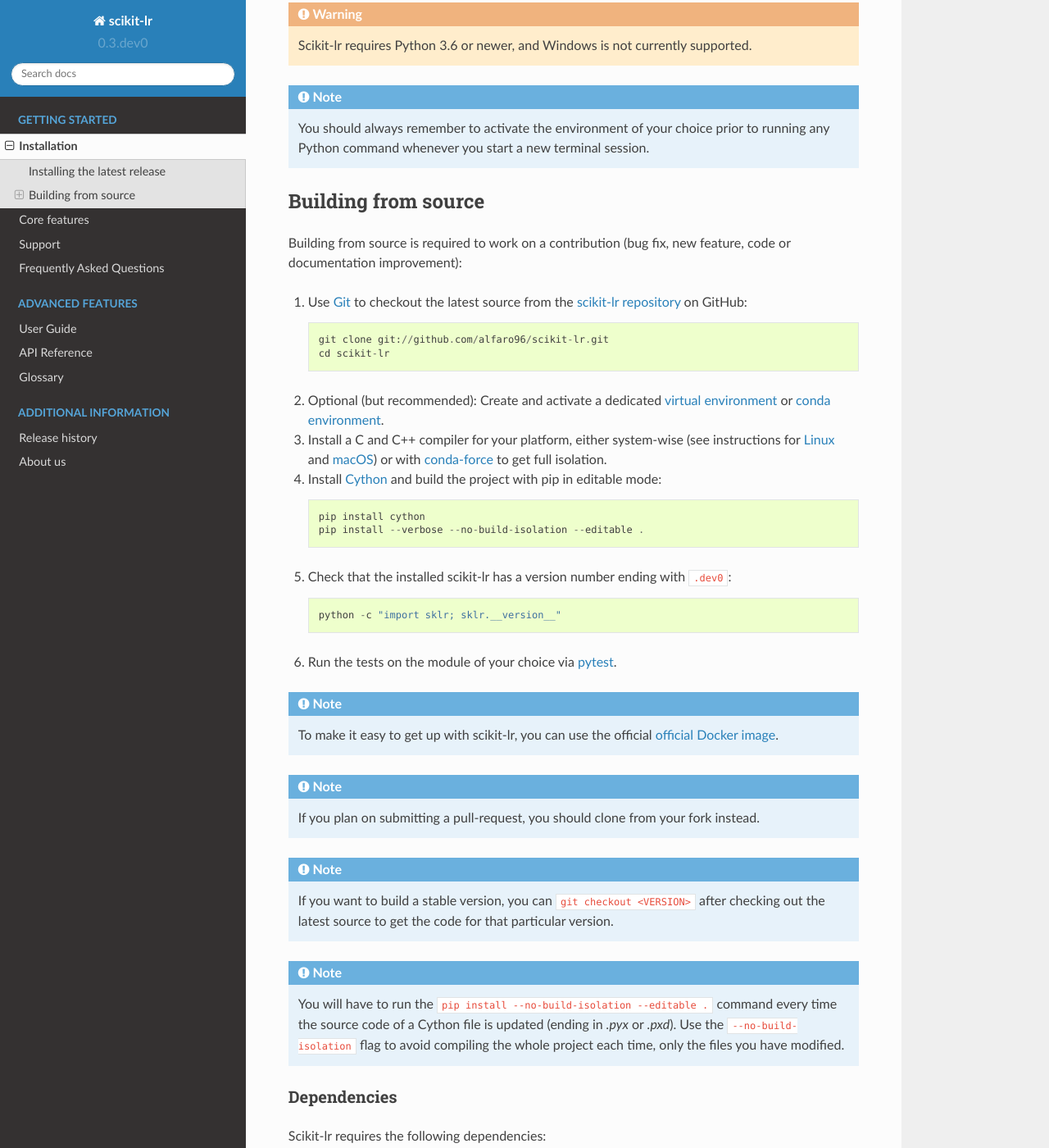
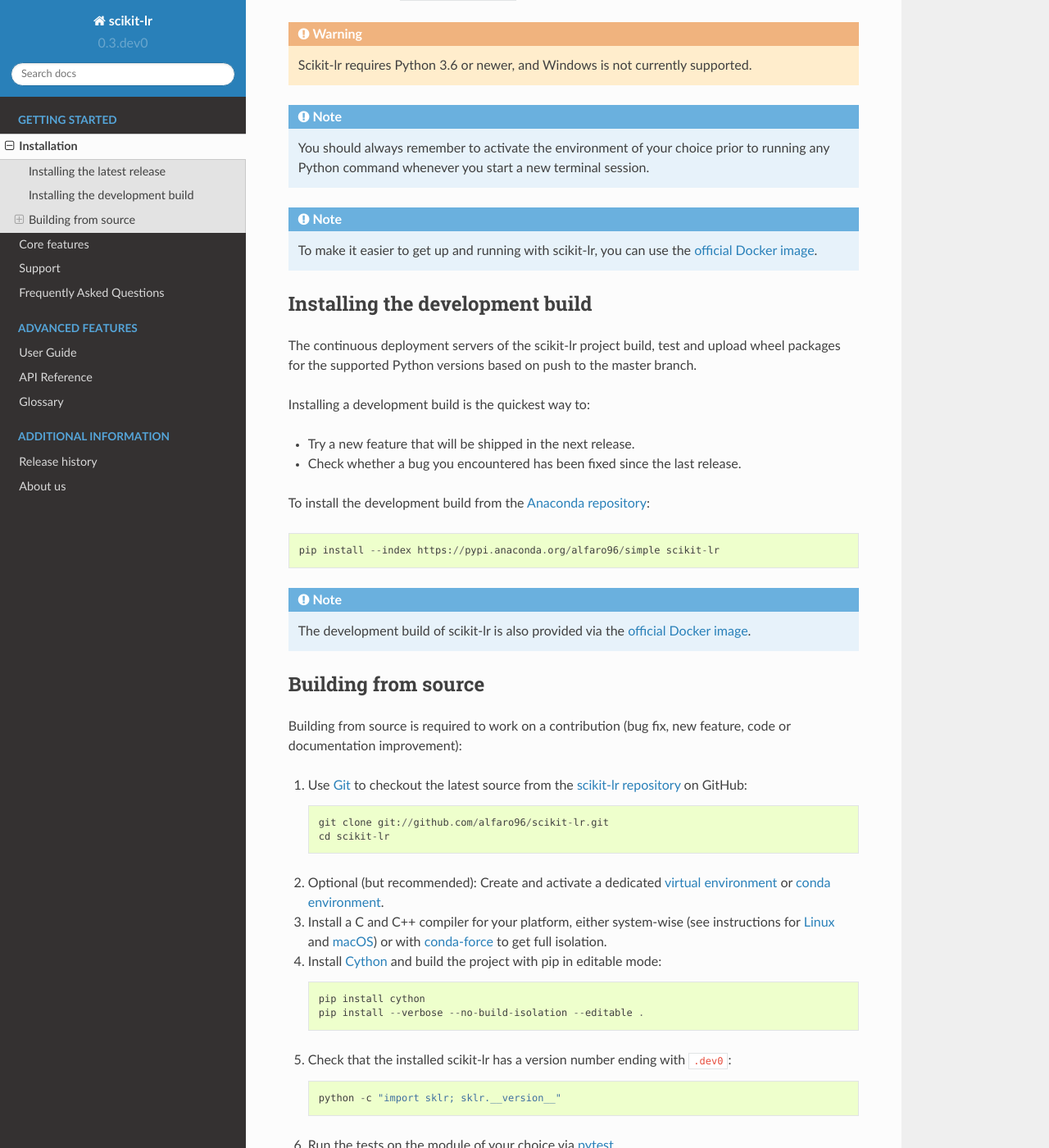
Before and after one commit to alfaro96/scikit-lr, a Sphinx documentation site: the page built from docs/source/getting_started/install.rst, in a window 1280 px wide and 1400 px high, scrolled down 981 px. Shown: the whole window at 82% size. Built offline with Sphinx 7.4.7 and the Read the Docs theme 2.0.0, drawn with Linux system fonts in a browser that asks for light colours; some of the changed text lies outside the part shown.

Commit message:
[DOC] Update the installation instructions (#61).

```diff
--- a/docs/source/api_reference/index.rst
+++ b/docs/source/api_reference/index.rst
@@ -20,6 +20,6 @@
 
 .. autosummary::
    :toctree: generated/
-   :template: class_without_init.rst
+   :template: class.rst
 
    exceptions.NotFittedError
--- a/docs/source/conf.py
+++ b/docs/source/conf.py
@@ -12,9 +12,6 @@
 # Local application
 import sklr
 
-# If the extensions (or modules to document with autodoc) are in another
-# directory, add these directories here. If the directory is relative to
-# the documentation root, use os.path.abspath to make this path absolute
 sys.path.insert(0, os.path.abspath("../sphinxext"))
 
 from github_link import make_linkcode_resolve  # noqa
@@ -24,14 +21,12 @@
 # Project information
 # =============================================================================
 
-# The documented project's name, the author name(s) of the document and
-# the copyright statement, in concordance with the main "setup.py" file
+# The project name, the author name and the copyright statement
 project = "scikit-lr"
 author = "Juan Carlos Alfaro Jiménez"
 copyright = "2019-2020, Juan Carlos Alfaro Jiménez (MIT License)"
 
-# The major project version and the full project version, used
-# as the replacement for |version| and |release|, respectively
+# The major project version and the full project version
 version = sklr.__version__
 release = version
 
@@ -40,8 +35,7 @@
 # General configuration
 # =============================================================================
 
-# A list of strings that are module names of extensions,
-# coming with Sphinx (named sphinx.ext.*) or custom ones
+# The extensions module names
 extensions = [
     "sphinx.ext.autodoc",
     "sphinx.ext.autosummary",
@@ -51,82 +45,45 @@
     "sphinx.ext.napoleon"
 ]
 
-# The document name of the "master" document
-master_doc = "index"
-
-# A list of paths that contain extra templates
+# The extra templates
 templates_path = ["../templates"]
 
-# The style name to use for Pygments highlighting of source code
+# The style for highlighting of source code
 pygments_style = "sphinx"
 
-# Whether parentheses are appended to function and
-# method text to signify that the name is callable
+# Remove parentheses from functions and methods role text
 add_function_parentheses = False
-
-# Whether doctest flags at the ends of lines are detached
-# for all code blocks showing interactive Python sessions
-trim_doctest_flags = True
-
-
-# =============================================================================
-# Options for autodoc extension
-# =============================================================================
-
-# Map the option names for autodoc directives to the default values
-autodoc_default_options = {
-    "members": None,
-    "inherited-members": None
-}
-
-
-# =============================================================================
-# Options for autosummary extension
-# =============================================================================
-
-# Whether to scan all found documents for autosummary
-# directives, and to generate stub pages for each one
-autosummary_generate = True
-
-
-# =============================================================================
-# Options for intersphinx extension
-# =============================================================================
-
-# Map the name to the location of other projects
-# that should be linked to in this documentation
-intersphinx_mapping = {
-    "numpy": ("https://numpy.org/doc/stable/", None)
-}
-
-
-# =============================================================================
-# Options for linkcode extension
-# =============================================================================
-
-# Link the source code of an object to the GitHub repository
-linkcode_resolve = make_linkcode_resolve(author="alfaro96",
-                                         package="scikit-lr")
-
-
-# =============================================================================
-# Options for napoleon extension
-# =============================================================================
-
-# This is required to format the attributes of a class.
-# See: https://github.com/sphinx-doc/sphinx/issues/7582
-napoleon_use_ivar = True
 
 
 # =============================================================================
 # Options for HTML output
 # =============================================================================
 
-# The "theme" that the HTML output should use
+# The output theme
 html_theme = "sphinx_rtd_theme"
 
-# Whether links to the reST sources will be added to the sidebar
-html_show_sourcelink = False
 
-# Whether "Created using Sphinx" is shown in the HTML footer
-html_show_sphinx = False
+# =============================================================================
+# Extensions options
+# =============================================================================
+
+# Map the directives to the default values
+autodoc_default_options = {
+    "members": None,
+    "inherited-members": None
+}
+
+# Generate a stub page for all found documents
+autosummary_generate = True
+
+# Map the name to the location of other projects
+intersphinx_mapping = {
+    "numpy": ("https://numpy.org/doc/stable/", None)
+}
+
+# Link the source code of an object to the repository
+linkcode_resolve = make_linkcode_resolve(author="alfaro96",
+                                         package="scikit-lr")
+
+# Show the class variables (attributes)
+napoleon_use_ivar = True
--- a/docs/source/getting_started/install.rst
+++ b/docs/source/getting_started/install.rst
@@ -10,10 +10,12 @@
       This is the best approach for most users. It will provide a stable
       version and pre-built packages are available for most platforms.
 
-    * :ref:`Building the package from source <building_from_source>`. This
-      is best for users who want the latest-and-greatest features and are
-      not afraid of running brand-new code. This is also needed for users
-      who wish to contribute to the project.
+    * :ref:`Install the development build <install_development_build>`. This
+      is best for users who want the latest-and-greatest features and are not
+      afraid of running brand-new code.
+
+    * :ref:`Building the package from source <building_from_source>`.
+      This is needed for users who wish to contribute to the project.
 
 .. _install_latest_release:
 
@@ -51,6 +53,33 @@
 
     You should always remember to activate the environment of your choice prior
     to running any Python command whenever you start a new terminal session.
+
+.. note::
+
+    To make it easier to get up and running with scikit-lr, you can use the `official Docker image`_.
+
+.. _install_development_build:
+
+Installing the development build
+================================
+
+The continuous deployment servers of the scikit-lr project build,
+test and upload wheel packages for the supported Python versions
+based on push to the master branch.
+
+Installing a development build is the quickest way to:
+
+- Try a new feature that will be shipped in the next release.
+
+- Check whether a bug you encountered has been fixed since the last release.
+
+To install the development build from the `Anaconda repository`_::
+
+    pip install --index https://pypi.anaconda.org/alfaro96/simple scikit-lr
+
+.. note::
+
+    The development build of scikit-lr is also provided via the `official Docker image`_.
 
 .. _building_from_source:
 
@@ -86,11 +115,11 @@
 
 .. note::
 
-    To make it easy to get up with scikit-lr, you can use the official `official Docker image`_.
+    You can use the `official Docker image`_ to setup a development environment.
 
 .. note::
+
     If you plan on submitting a pull-request, you should clone from your fork instead.
-
 
 .. note::
 
@@ -124,6 +153,7 @@
 
 .. References
 
+.. _Anaconda repository: https://anaconda.org/alfaro96/scikit-lr
 .. _conda environment: https://docs.conda.io/projects/conda/en/latest/user-guide/tasks/manage-environments.html
 .. _conda-force: https://anaconda.org/conda-forge/compilers
 .. _Cython: https://cython.org
--- a/docs/sphinxext/github_link.py
+++ b/docs/sphinxext/github_link.py
@@ -8,7 +8,7 @@
 # Standard
 from functools import partial
 from importlib import import_module
-from inspect import getsourcefile, getsourcelines
+from inspect import getsourcefile, getsourcelines, unwrap
 from packaging.version import parse
 from operator import attrgetter
 from os.path import dirname, relpath
@@ -27,7 +27,9 @@
         # any module, or the module cannot be imported
         return None
 
-    obj = attrgetter(info["fullname"])(module)
+    # Unwrap the object to get the correct source
+    # file in case that is wrapped by a decorator
+    obj = unwrap(attrgetter(info["fullname"])(module))
 
     try:
         filename = getsourcefile(obj)
--- a/docs/templates/class_without_init.rst
+++ b/docs/templates/class.rst
@@ -11,8 +11,10 @@
     {% if methods %}
     .. autosummary::
     {% for item in methods %}
+        {% if item != "__init__" %}
         ..
         ~{{ name }}.{{ item }}
-    {%- endfor %}
+        {% endif %}
+    {% endfor %}
     {% endif %}
     {% endblock %}
```
Also changed, not shown: other parts of docs/source/getting_started/install.rst (+2 -2 lines), docs/source/whats_new/v0.3.rst (+11 -0 lines), docs/templates/class_with_init.rst (deleted, +0 -20 lines), 5 other files.
